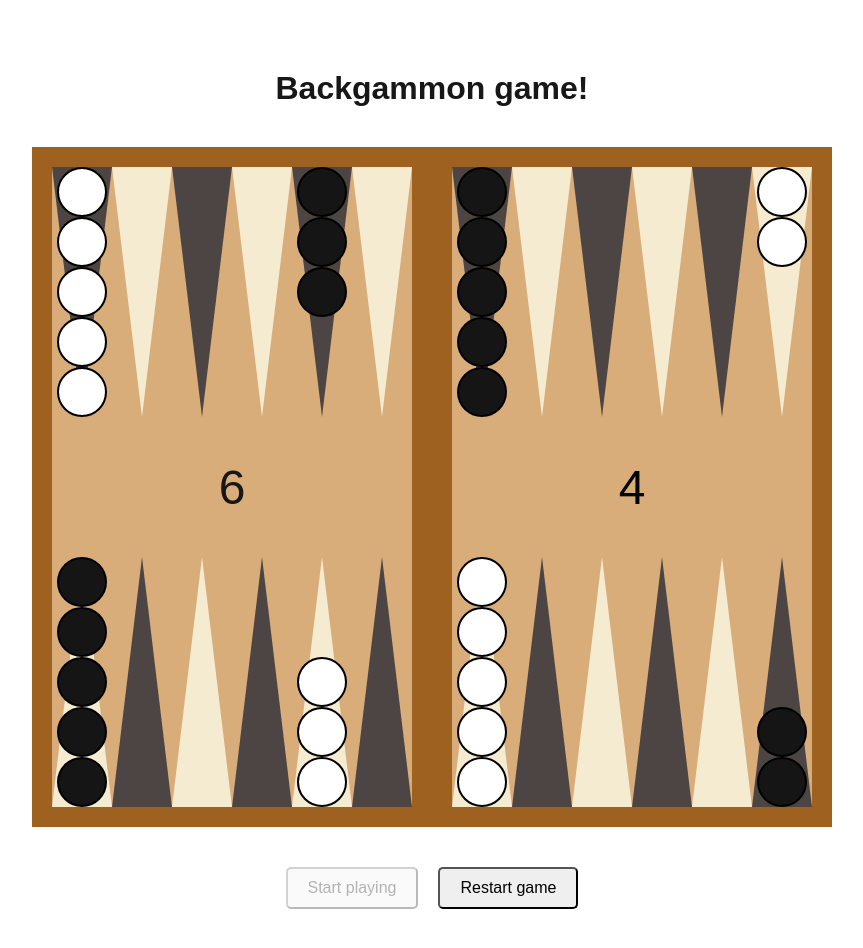
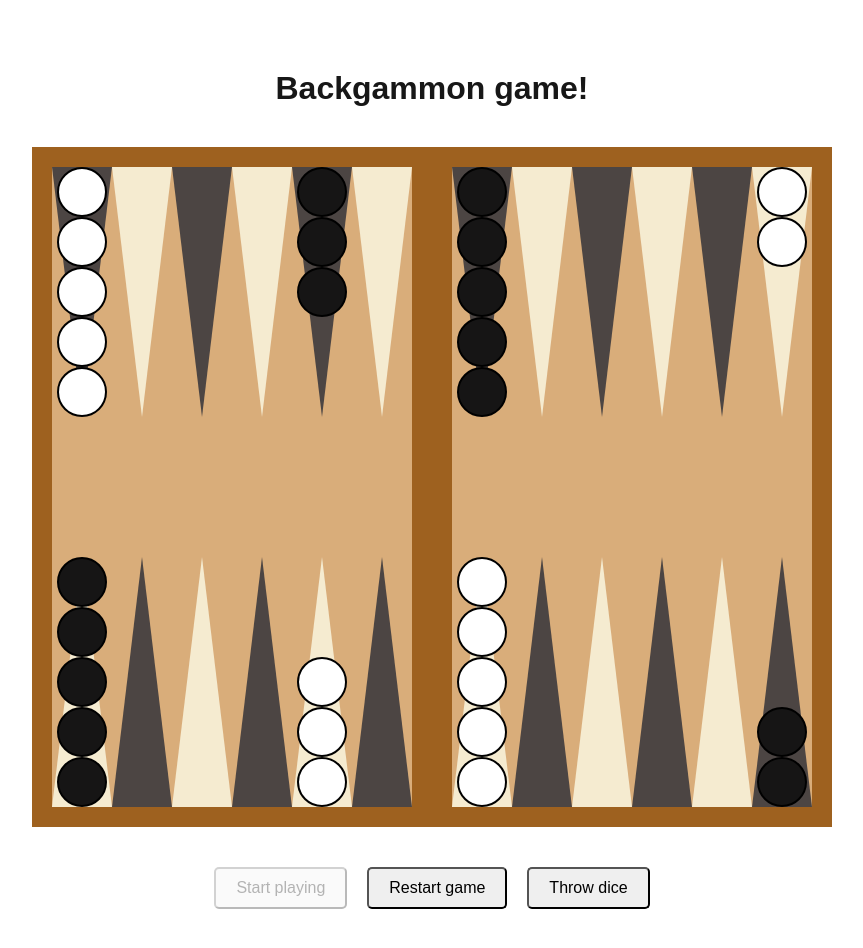
Before and after one commit to Moamal-2000/backgammon, a Next.js app: page / in a window 1280 px wide. Shown: the top 948 px of the page, without its empty margins (208-1071 px from the left). Built offline with nearby package versions, Linux system fonts and the light colour scheme.

Commit message:
feat: move pieces depending on the dice numbers

```diff
--- a/src/components/BackgammonBoard/BackgammonBoard.jsx
+++ b/src/components/BackgammonBoard/BackgammonBoard.jsx
@@ -2,24 +2,34 @@
 
 import { getDiceNumbers } from "@/functions/helper";
 import { updateGameState } from "@/redux/slices/gameSlice";
-import { useEffect } from "react";
+import { useEffect, useRef } from "react";
 import { useDispatch, useSelector } from "react-redux";
 import s from "./BackgammonBoard.module.scss";
 import Dice from "./Dice/Dice";
 import PlacesWithPieces from "./PlacesWithPieces/PlacesWithPieces";
 
 const BackgammonBoard = () => {
-  const { boardArea, gameStart, showBeginDices } = useSelector((s) => s.game);
+  const { boardArea, gameStart, showBeginDices, diceMoves, beginDice } =
+    useSelector((s) => s.game);
   const dispatch = useDispatch();
   const pieces = getPiecesData(boardArea);
-  const { firstDice, secondDice } = getDiceNumbers(true);
   const shouldShowBeginDices = gameStart && showBeginDices;
-  const showGameDices = gameStart && !showBeginDices;
+  const showGameDices = gameStart && !showBeginDices && diceMoves.length !== 0;
+  const gameStarted = useRef(false);
 
   useEffect(() => {
+    if (!gameStart || gameStarted.current) return;
+
+    const { firstDice, secondDice } = getDiceNumbers(true);
     const wonPlayer = firstDice > secondDice ? "white" : "black";
+
     dispatch(updateGameState({ key: "playerTurn", value: wonPlayer }));
-  }, []);
+    dispatch(
+      updateGameState({ key: "beginDice", value: [firstDice, secondDice] })
+    );
+
+    gameStarted.current = true;
+  }, [gameStart]);
 
   return (
     <div className={s.board}>
@@ -35,7 +45,7 @@ const BackgammonBoard = () => {
         <Dice
           shouldShowBeginDices={shouldShowBeginDices}
           showGameDices={showGameDices}
-          diceNumber={firstDice}
+          beginDiceNumber={beginDice[0]}
         />
       </div>
 
@@ -51,7 +61,7 @@ const BackgammonBoard = () => {
         <Dice
           shouldShowBeginDices={shouldShowBeginDices}
           showGameDices={showGameDices}
-          diceNumber={secondDice}
+          beginDiceNumber={beginDice[1]}
           color="black"
         />
       </div>
--- a/src/components/BackgammonBoard/Dice/Dice.jsx
+++ b/src/components/BackgammonBoard/Dice/Dice.jsx
@@ -1,14 +1,22 @@
 "use client";
 
+import { useSelector } from "react-redux";
 import s from "./Dice.module.scss";
 
-const Dice = ({ shouldShowBeginDices, showGameDices, diceNumber, color }) => {
+const Dice = ({
+  shouldShowBeginDices,
+  showGameDices,
+  beginDiceNumber,
+  color,
+}) => {
+  const { diceMoves } = useSelector((s) => s.game);
   const blackClass = color === "black" ? s.black : "";
+  const diceNumber = diceMoves?.[color === "black" ? 1 : 0];
 
   return (
     <>
       {shouldShowBeginDices && (
-        <p className={`${s.dice} ${blackClass}`}>{diceNumber}</p>
+        <p className={`${s.dice} ${blackClass}`}>{beginDiceNumber}</p>
       )}
 
       {showGameDices && (
--- a/src/components/BackgammonBoard/PlacesWithPieces/PlacesWithPieces.jsx
+++ b/src/components/BackgammonBoard/PlacesWithPieces/PlacesWithPieces.jsx
@@ -6,9 +6,14 @@ import Pieces from "./Pieces/Pieces";
 import s from "./PlacesWithPieces.module.scss";
 
 const PlacesWithPieces = ({ placesData }) => {
-  const { playerTurn, selectedPlace, boardArea, gameStart } = useSelector(
-    (s) => s.game
-  );
+  const {
+    playerTurn,
+    selectedPlace,
+    boardArea,
+    gameStart,
+    diceMoves,
+    isDiceThrew,
+  } = useSelector((s) => s.game);
   const dispatch = useDispatch();
 
   function handlePlaceClick(data) {
@@ -22,6 +27,11 @@ const PlacesWithPieces = ({ placesData }) => {
     const isEmptyPlace = toPlaceData.pieces.length === 0;
     const shouldEat = !isSamePieceColor && toPlaceData.pieces.length === 1;
 
+    const moves = Math.abs(toPlaceData.place - selectedPlace);
+    const isOneOfDiceMoves = diceMoves.includes(moves);
+    const isDiceEmpty = diceMoves.length === 0;
+    const restDiceMoves = diceMoves.filter((number) => number !== moves);
+
     const isBlackMoveForward =
       selectedPlace < data.place && playerTurn === "black";
     const isWhiteMoveForward =
@@ -29,7 +39,10 @@ const PlacesWithPieces = ({ placesData }) => {
 
     const isValidMove =
       (!hasMoreThanPieceExist || isSamePieceColor || isEmptyPlace) &&
-      isBlackMoveForward | isWhiteMoveForward;
+      (isBlackMoveForward || isWhiteMoveForward) &&
+      isOneOfDiceMoves &&
+      isDiceThrew &&
+      !isDiceEmpty;
 
     if (unSelectPlace) {
       dispatch(updateGameState({ key: "selectedPlace", value: null }));
@@ -45,6 +58,8 @@ const PlacesWithPieces = ({ placesData }) => {
           shouldEat,
         })
       );
+      dispatch(updateGameState({ key: "diceMoves", value: restDiceMoves }));
+
       return;
     }
 
--- a/src/components/GameButtons/GameButtons.jsx
+++ b/src/components/GameButtons/GameButtons.jsx
@@ -1,11 +1,12 @@
 "use client";
 
+import { rollDice } from "@/functions/helper";
 import { updateGameState } from "@/redux/slices/gameSlice";
 import { useDispatch, useSelector } from "react-redux";
 import s from "./GameButtons.module.scss";
 
 const GameButtons = () => {
-  const { gameStart } = useSelector((s) => s.game);
+  const { gameStart, isDiceThrew } = useSelector((s) => s.game);
   const dispatch = useDispatch();
 
   function startTheGame() {
@@ -19,6 +20,13 @@ const GameButtons = () => {
 
   function restartGame() {
     const shouldRestart = confirm("Are you sure you want to restart the game?");
+  }
+
+  function handleThrowDice() {
+    if (isDiceThrew) return;
+
+    dispatch(updateGameState({ key: "isDiceThrew", value: true }));
+    dispatch(updateGameState({ key: "diceMoves", value: rollDice(2) }));
   }
 
   return (
@@ -35,6 +43,10 @@ const GameButtons = () => {
       <button className={s.restartButton} type="button" onClick={restartGame}>
         Restart game
       </button>
+
+      <button className={s.throwButton} type="button" onClick={handleThrowDice}>
+        Throw dice
+      </button>
     </div>
   );
 };
--- a/src/functions/helper.js
+++ b/src/functions/helper.js
@@ -34,7 +34,7 @@ export function getBoardArea() {
   }));
 }
 
-const rollDice = (diceCount) => {
+export const rollDice = (diceCount) => {
   const now = new Date().getTime();
   const results = [];
 
--- a/src/redux/slices/gameSlice.js
+++ b/src/redux/slices/gameSlice.js
@@ -6,10 +6,12 @@ const initialState = {
   selectedPlace: null,
   gameStart: true,
   showBeginDices: false,
-  playerTurn: "black",
+  playerTurn: "",
   deadPieces: { black: [], white: [] },
   outPieces: { black: [], white: [] },
   diceMoves: [],
+  beginDice: [],
+  isDiceThrew: false,
 };
 
 const gameSlice = createSlice({
@@ -29,7 +31,6 @@ const gameSlice = createSlice({
       if (toPlace) toPlace.pieces.push(playerTurn);
       if (shouldEat) toPlace.pieces.shift();
 
-      state.playerTurn = state.playerTurn === "black" ? "white" : "black";
       state.selectedPlace = null;
     },
   },
```
